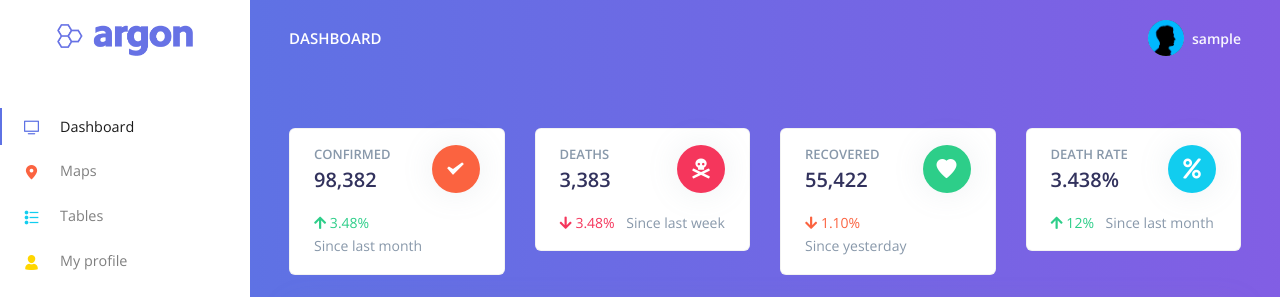
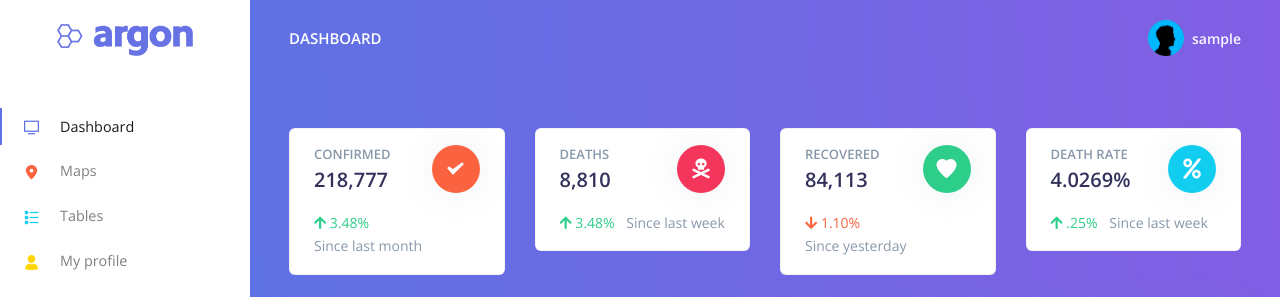
Before and after one commit to BrianRuizy/covid19-dashboard, a Django app: page /maps.html in a window 1280 px wide. Shown: the top 297 px of the page. Run offline with Django 3.2, Linux system fonts and the light colour scheme; the visitor is signed in with stand-in values (Sample User, id 1); some libraries are stand-ins or nearby versions.

Commit message:
updated immediate card stats

```diff
--- a/core/templates/pages/maps.html
+++ b/core/templates/pages/maps.html
@@ -16,7 +16,7 @@
                   <div class="row">
                     <div class="col">
                       <h5 class="card-title text-uppercase text-muted mb-0">Confirmed</h5>
-                      <span class="h2 font-weight-bold mb-0">98,382</span>
+                      <span class="h2 font-weight-bold mb-0">218,777</span>
                     </div>
                     <div class="col-auto">
                       <div class="icon icon-shape bg-warning text-white rounded-circle shadow">
@@ -37,7 +37,7 @@
                   <div class="row">
                     <div class="col">
                       <h5 class="card-title text-uppercase text-muted mb-0">Deaths</h5>
-                      <span class="h2 font-weight-bold mb-0">3,383</span>
+                      <span class="h2 font-weight-bold mb-0">8,810</span>
                     </div>
                     <div class="col-auto">
                       <div class="icon icon-shape bg-danger text-white rounded-circle shadow">
@@ -46,7 +46,7 @@
                     </div>
                   </div>
                   <p class="mt-3 mb-0 text-muted text-sm">
-                    <span class="text-danger mr-2"><i class="fas fa-arrow-down"></i> 3.48%</span>
+                    <span class="text-success mr-2"><i class="fas fa-arrow-up"></i> 3.48%</span>
                     <span class="text-nowrap">Since last week</span>
                   </p>
                 </div>
@@ -58,7 +58,7 @@
                   <div class="row">
                     <div class="col">
                       <h5 class="card-title text-uppercase text-muted mb-0">Recovered</h5>
-                      <span class="h2 font-weight-bold mb-0">55,422</span>
+                      <span class="h2 font-weight-bold mb-0">84,113</span>
                     </div>
                     <div class="col-auto">
                       <div class="icon icon-shape bg-green text-white rounded-circle shadow">
@@ -79,7 +79,7 @@
                   <div class="row">
                     <div class="col">
                       <h5 class="card-title text-uppercase text-muted mb-0">Death Rate</h5>
-                      <span class="h2 font-weight-bold mb-0">3.438%</span>
+                      <span class="h2 font-weight-bold mb-0">4.0269%</span>
                     </div>
                     <div class="col-auto">
                       <div class="icon icon-shape bg-info text-white rounded-circle shadow">
@@ -88,8 +88,8 @@
                     </div>
                   </div>
                   <p class="mt-3 mb-0 text-muted text-sm">
-                    <span class="text-success mr-2"><i class="fas fa-arrow-up"></i> 12%</span>
-                    <span class="text-nowrap">Since last month</span>
+                    <span class="text-success mr-2"><i class="fas fa-arrow-up"></i> .25%</span>
+                    <span class="text-nowrap">Since last week</span>
                   </p>
                 </div>
               </div>
```
Also changed, not shown: core/templates/index.html (+6 -6 lines), core/templates/pages/tables.html (+7 -7 lines).
